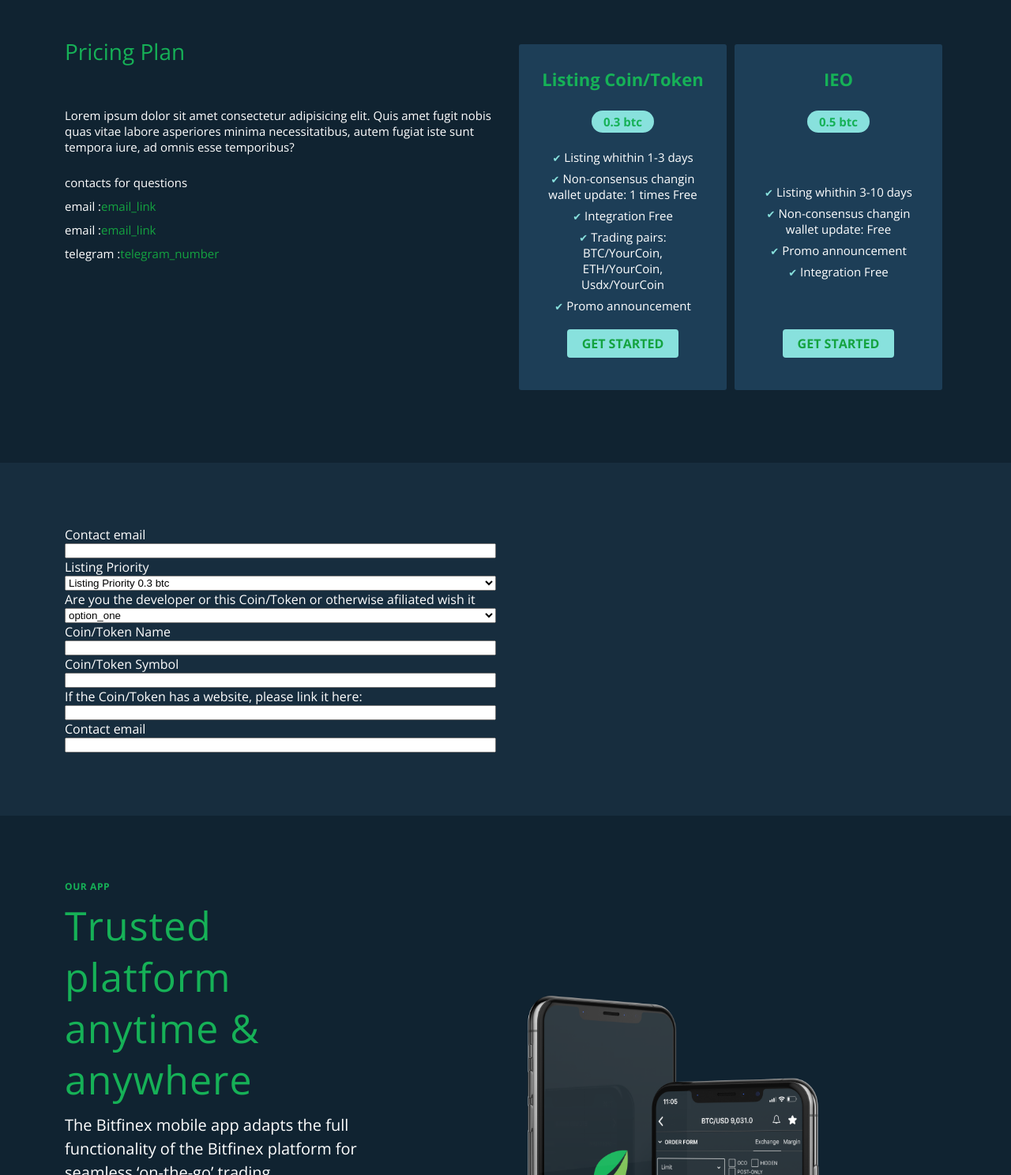
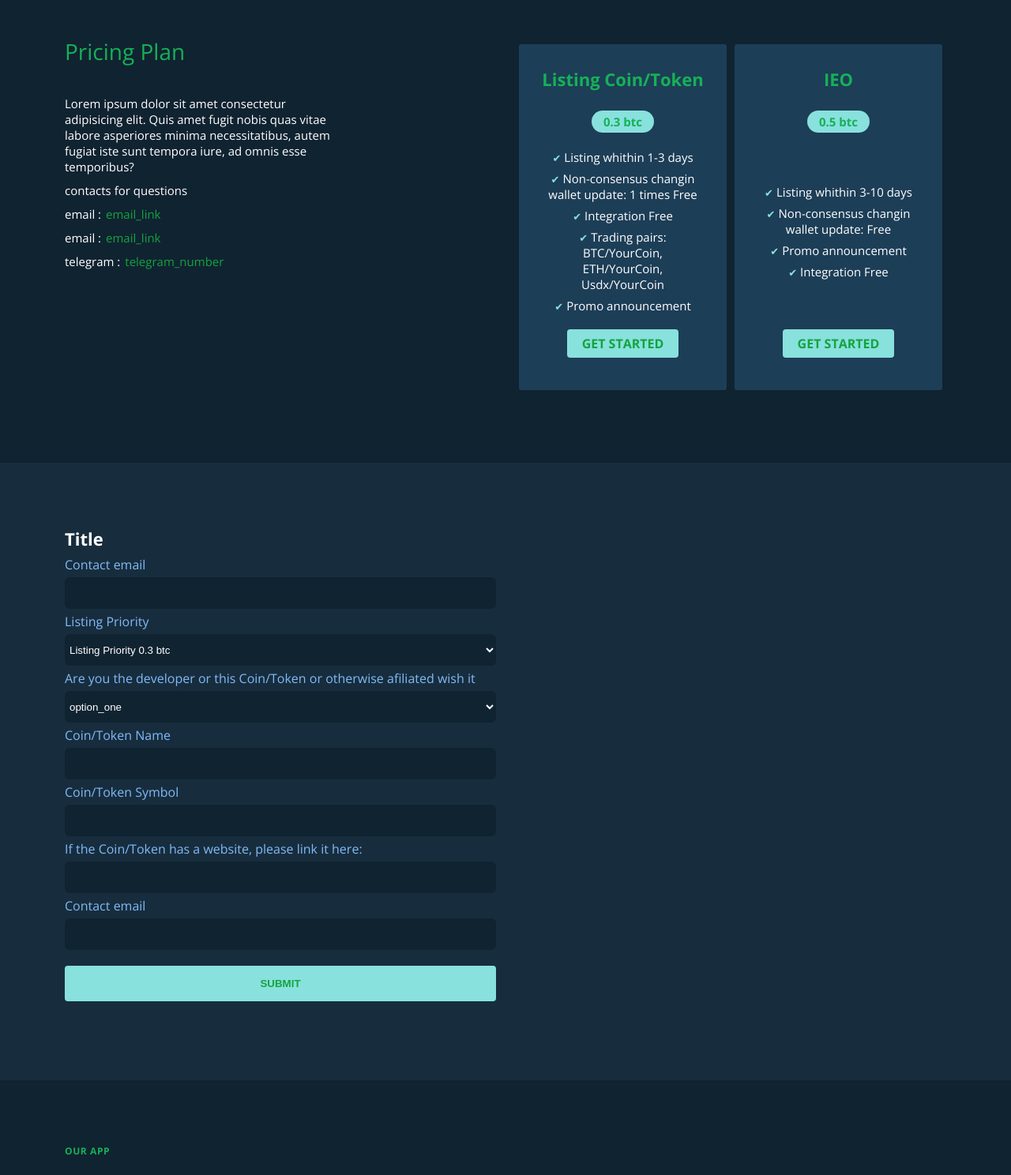
Before and after one commit to letnik/bitfinex, a plain HTML site: page app/index.html in a window 1280 px wide. Shown: the part 2120-3608 px from the top of the page at 79% size. Drawn offline with nearby package versions, Linux system fonts and the light colour scheme.

Commit message:
style form

```diff
--- a/app/index.html
+++ b/app/index.html
@@ -242,8 +242,8 @@
 <section class="plan darken">
   <div class="container">
     <div class="plan_page">
-      <div class="row">
-        <div class="col-lg-6">
+      <div class="row justify-content-between">
+        <div class="col-lg-4">
           <div class="plan_content">
             <div class="title_box">
               <h2>Pricing Plan</h2>
@@ -303,6 +303,9 @@
   <div class="container">
     <div class="row">
       <div class="col-lg-6">
+        <div class="title_box">
+          <h3>Title</h3>
+        </div>
         <div class="form_list">
           <form action="#">
             <div class="d-flex flex-column">
@@ -340,6 +343,9 @@
               <input type="text" name="Contact email" id="Contact_email">
             </div>
           </form>
+        </div>
+        <div class="button_box">
+          <button href="#" class="btn">Submit</a>
         </div>
       </div>
     </div>
--- a/app/sass/all.sass
+++ b/app/sass/all.sass
@@ -134,6 +134,47 @@ button::-moz-focus-inner
     transition: all .6s
     &:hover
       background: darken(#88E1DD, 15%)
+  .link
+    color: #16B157
+    padding: 7px 0
+    font-family: 'Open Sans',  sans-serif
+    font-size: 15px
+    font-weight: 300
+    transition: all .6s
+    &:hover
+      color: lighten(#16B157, 15%)
+
+
+
+.form_list
+  form
+    label
+      font-family: 'Open Sans',  sans-serif
+      color: #82BAF6
+      font-size: 1rem
+      padding: 5px 0
+      border: none
+    input, select
+      background: #102331
+      border: none
+      box-shadow: none
+      height: 40px
+      color: #fff
+      border-radius: 6px
+      &:active
+        background: #102331
+      &:focus
+        border: 1px solid #52a0f3
+        outline: none
+        padding: 6px
+        background: #102331
+    select
+      padding: 10px 2px
+      option
+        padding: 10px 2px
+
+
+
 
 .img_holder
   display: flex
@@ -193,10 +234,11 @@ button::-moz-focus-inner
   .title_box
     padding-bottom: 25px
   .content_text, .call_us
-    margin-top: 25px
+    // margin-top: 25px
     p
       a
         transition: all .6s
+        margin-left: 6px
         &:hover
           color: lighten($link_color, 10%)
 
@@ -242,9 +284,15 @@ button::-moz-focus-inner
     background: #172D3E
 
 
-    // застилызувати форму
 
 
+    // застилызувати форму
+  .btn
+    width: 100%
+    text-align: center
+    padding: 15px 0
+    border: none
+    color: #14a340
 
 .our_app
   .link_wrap
```
Also changed, not shown: app/css/all.min.css.
